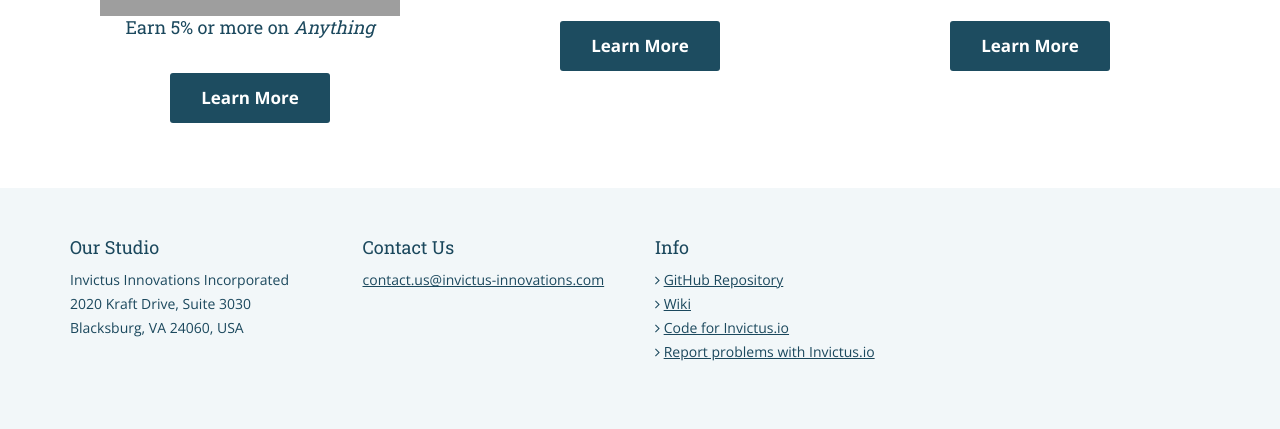
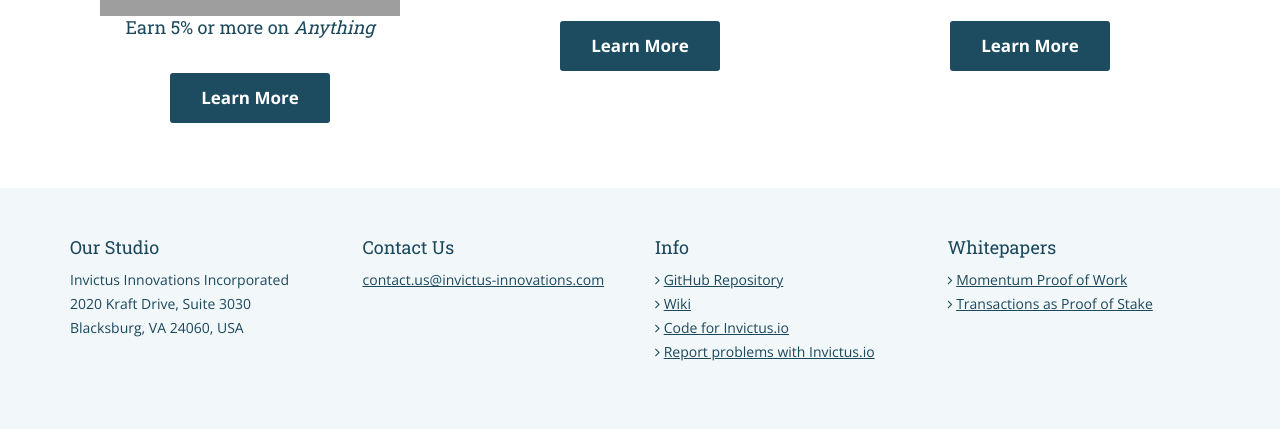
Before and after one commit to super3/invictus.io, a PHP site: page /index.php in a window 1280 px wide. Shown: the part 919-1348 px from the top of the page. Run offline with PHP 8.4, Linux system fonts and the light colour scheme; some libraries are stand-ins or nearby versions; grey boxes are pictures that could not be loaded.

Commit message:
Added links to whitepapers in footer
Added:
Momentum Proof of Work
Transactions as Proof of Stake

```diff
--- a/footer.php
+++ b/footer.php
@@ -65,6 +65,15 @@
 					</p>
 				</div><!-- /col-lg-3 -->
 
+				<!-- WHITEPAPERS -->
+				<div class="col-lg-3">
+					<h4>Whitepapers</h4>
+					<p>
+			            <i class="fa fa-angle-right"></i> <a href="http://invictus.io/assets/pdf/MomentumProofOfWork.pdf">Momentum Proof of Work</a><br/>
+			            <i class="fa fa-angle-right"></i> <a href="http://invictus.io/assets/pdf/TransactionsAsProofOfStake10.pdf">Transactions as Proof of Stake</a><br/>
+					</p>
+				</div><!-- /col-lg-3 -->
+
 
 			</div><! --/row -->
 		</div><!-- /container -->
```
